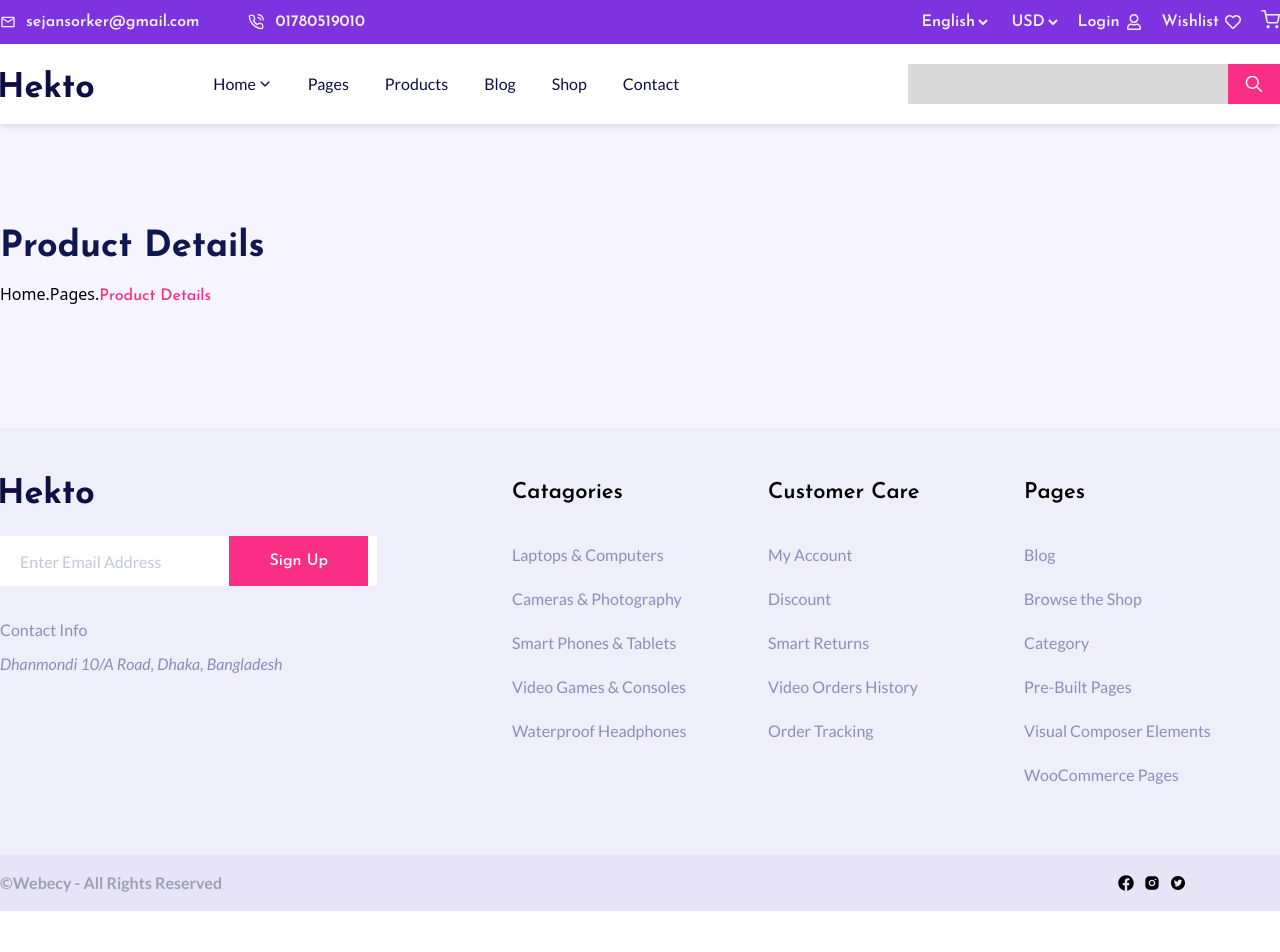
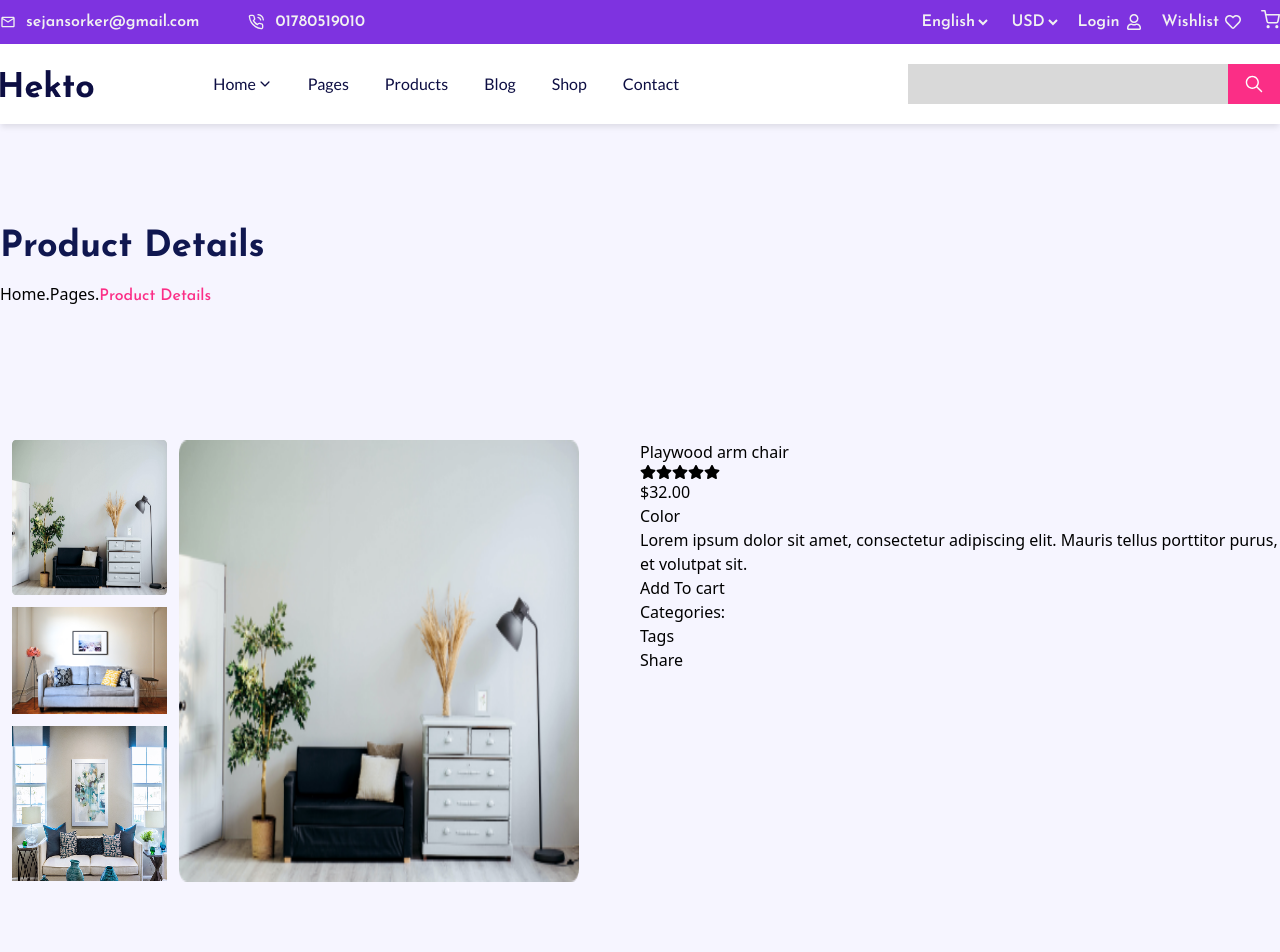
Before and after one commit to sejansorker/Hekto-Project, a React (Vite) app: page /ProductDetails in a window 1280 px wide. Shown: the top 952 px of the page. Before the commit the page ends 911 px from the top, so only its background shows below. Built offline with nearby package versions, Linux system fonts and the light colour scheme; no server answers.

Commit message:
products details add

```diff
--- a/src/pages/ProductDetails.jsx
+++ b/src/pages/ProductDetails.jsx
@@ -1,6 +1,9 @@
 import React from 'react'
 import Container from '../components/Container'
-
+import Details from "../assets/frame.png"
+import Details1 from "../assets/frame1.png"
+import Details2 from "../assets/frame2.png"
+import { FaStar } from 'react-icons/fa'
 const ProductDetails = () => {
   return (
     <div className='pt-24 pb-30 bg-[#F6F5FF]'>
@@ -9,6 +12,33 @@ const ProductDetails = () => {
                     <h2 className='text-[36px] text-[#101750] font-main font-bold pb-2'>Product Details</h2>
                     <p>Home.Pages.<span className='text-[#FB2E86] text-16px] font-main font-medium'>Product Details</span></p>
                 </div>
+                <div className="py-30 ">
+                   <div className="flex py-3">
+                    <div className="w-1/2 flex gap-x-3">
+                    <div className="w-[155px] ml-3">
+                        <img className='h-[155px]' src={Details} alt="" />
+                        <img className='h-[155px]' className='py-3' src={Details1} alt="" />
+                        <img className='h-[155px]' src={Details2} alt="" />
+                    </div>
+                    <div className="">
+                        <img className='w-[400px] h-[442px]' src={Details} alt="" />
+                    </div>
+                    </div>
+                   <div className="w-1/2">
+                   <div className="">
+                    <h4>Playwood arm chair</h4>
+                    <i className='flex items-center'><FaStar/><FaStar/><FaStar/><FaStar/> <FaStar/></i>
+                    <p>$32.00</p>
+                    <h6>Color</h6>
+                    <p>Lorem ipsum dolor sit amet, consectetur adipiscing elit. Mauris tellus porttitor purus, et volutpat sit.</p>
+                    <button>Add To cart</button>
+                    <h5>Categories:</h5>
+                    <h6>Tags</h6>
+                    <p>Share</p>
+                   </div>
+                   </div>
+                   </div>
+                </div>
             </Container>
         </div>
   )
```
